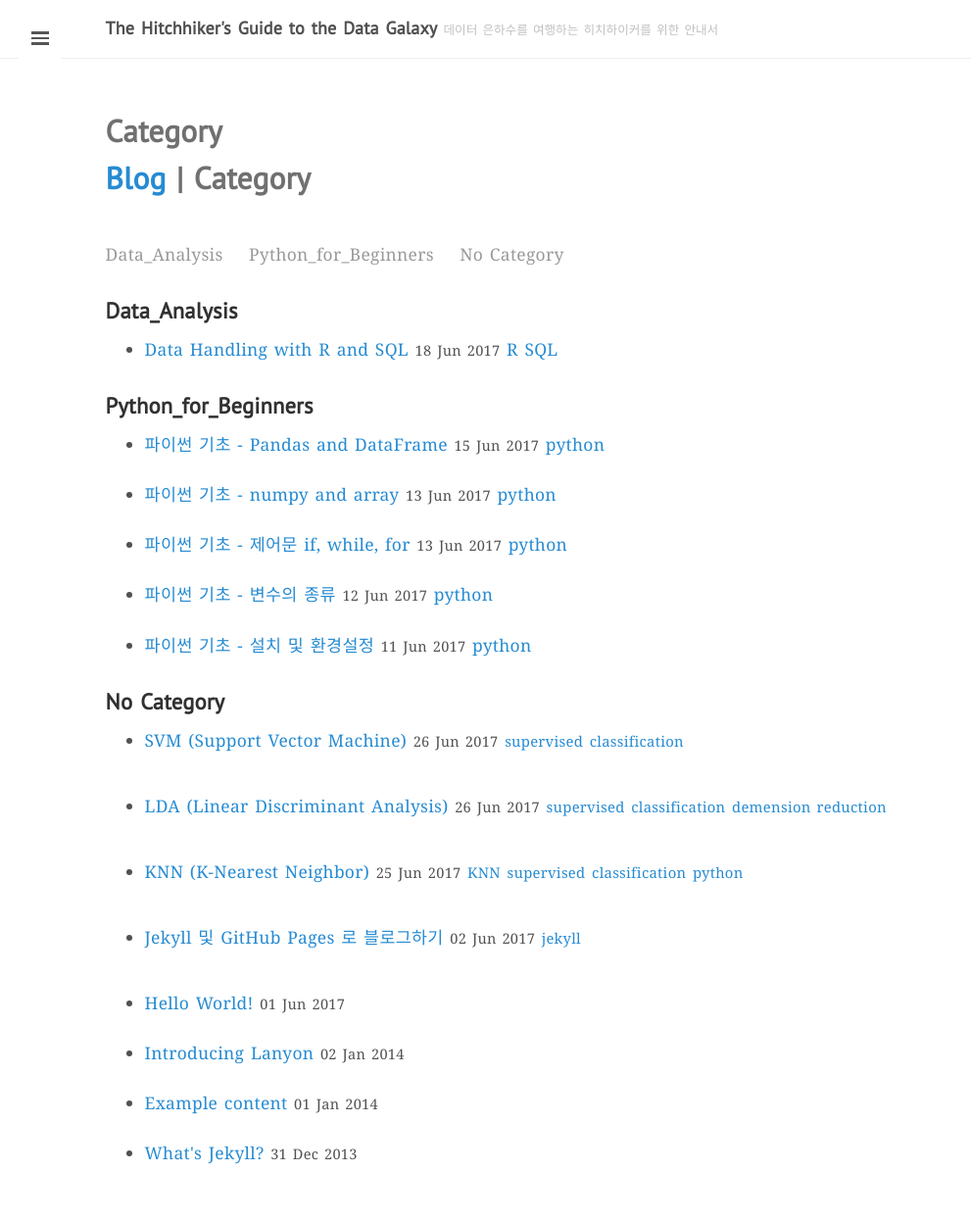
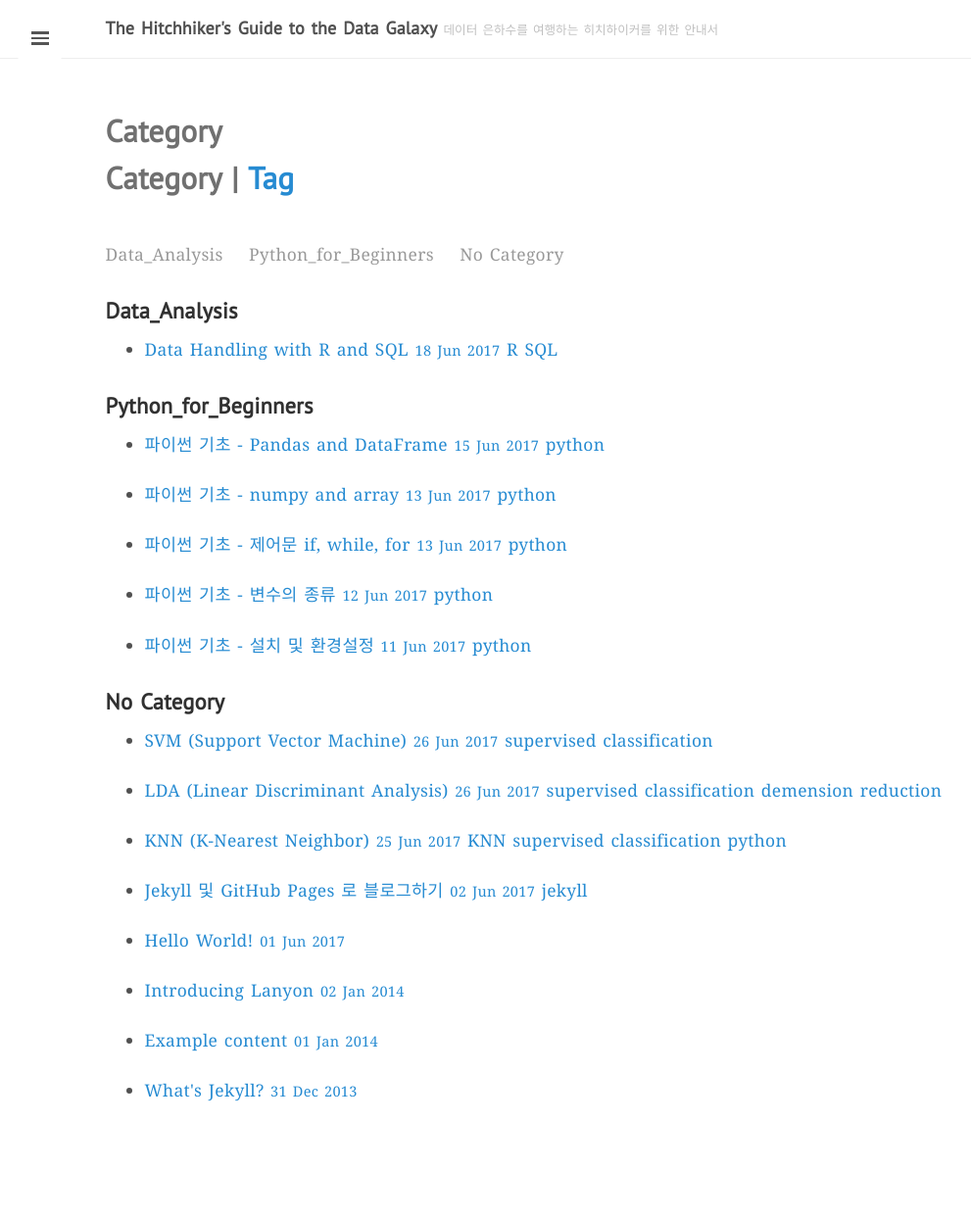
Before and after one commit to Dr-HKim/Dr-HKim.github.io, a Jekyll site: the page built from blog/category.html, in a window 1280 px wide. Shown: the whole page at 98% size, without its empty margins (0-991 px from the left). Built offline with Jekyll 4.4.1, drawn with Linux system fonts in a browser that asks for light colours; after the commit the page ends 1181 px from its top, so only the background shows below that.

Commit message:
tag and category

```diff
--- a/blog/category.html
+++ b/blog/category.html
@@ -2,6 +2,7 @@
 layout:   page
 title:    Category
 ---
+
 {% comment%}
 Here we generate all the categories.
 {% endcomment%}
@@ -30,7 +31,7 @@ Here we generate all the categories.
 {% endfor %}
 
 <h1 class="page-title">
-  <a href="/blog">Blog</a> | {{ page.title }}
+  Category | <a href="/blog/tag.html">Tag</a>
 </h1>
 <br/>
 
@@ -49,8 +50,10 @@ Here we generate all the categories.
   {% if post.category contains ct %}
   <li>
     <p>
-      <a href="{{ post.url }}">{{ post.title }}</a>
-      <small>{{ post.date | date_to_string }}</small>
+      <a href="{{ post.url }}">
+        {{ post.title }}
+        <small>{{ post.date | date_to_string }}</small>
+      </a>
       {% for tag in post.tags %}
       <a class="codinfox-tag-mark" href="/blog/tag/#{{ tag | slugify }}">{{ tag }}</a>
       {% endfor %}
@@ -67,10 +70,12 @@ Here we generate all the categories.
   {% unless post.category %}
   <li>
     <p>
-      <a href="{{ post.url }}">{{ post.title }}</a>
-      <small>{{ post.date | date_to_string }}</small>
+      <a href="{{ post.url }}">
+        {{ post.title }}
+        <small>{{ post.date | date_to_string }}</small>
+      </a>
       {% for tag in post.tags %}
-      <a class="post-tag-box" style="display:inline-block;" href="/blog/tag/#{{ tag | slugify }}">{{ tag }}</a>
+      <a class="codinfox-tag-mark" href="/blog/tag/#{{ tag | slugify }}">{{ tag }}</a>
       {% endfor %}
     </p>
   </li>
```
Also changed, not shown: blog/tag.html (+8 -6 lines), 1 other file.
